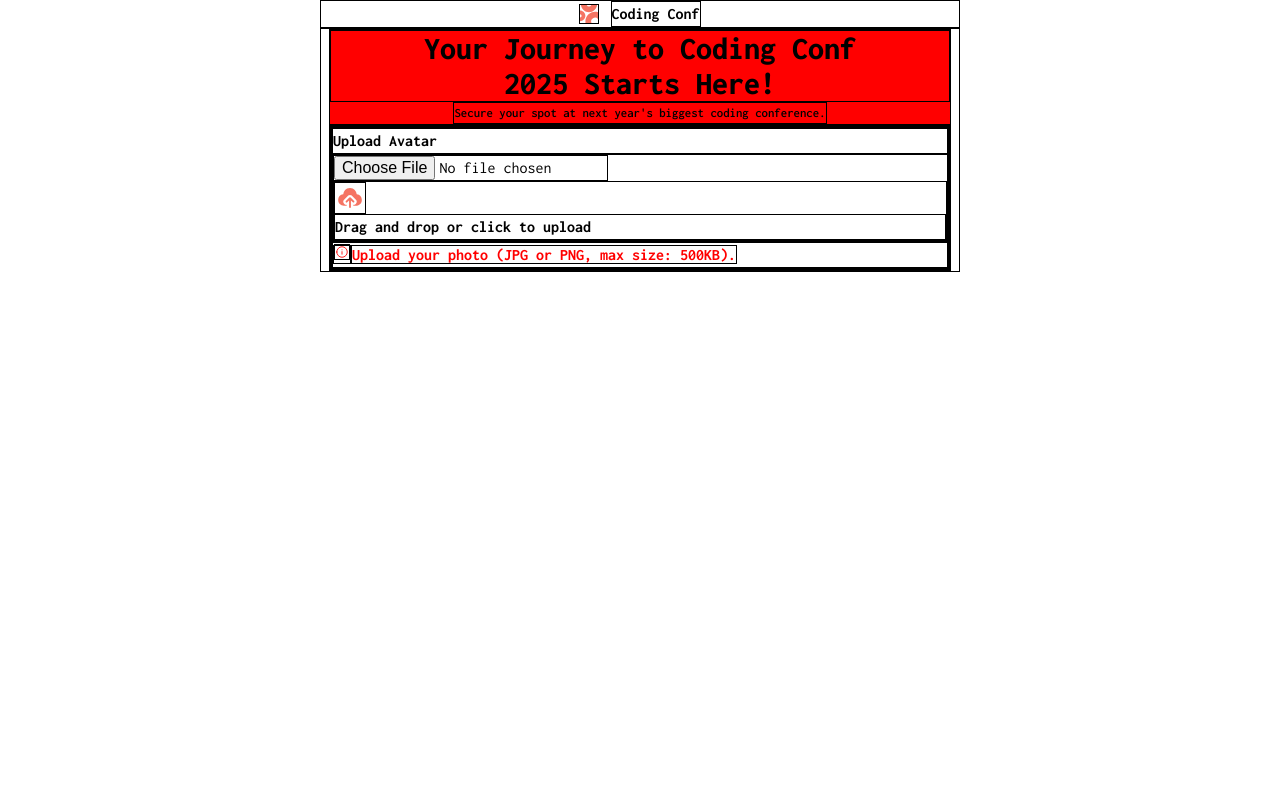
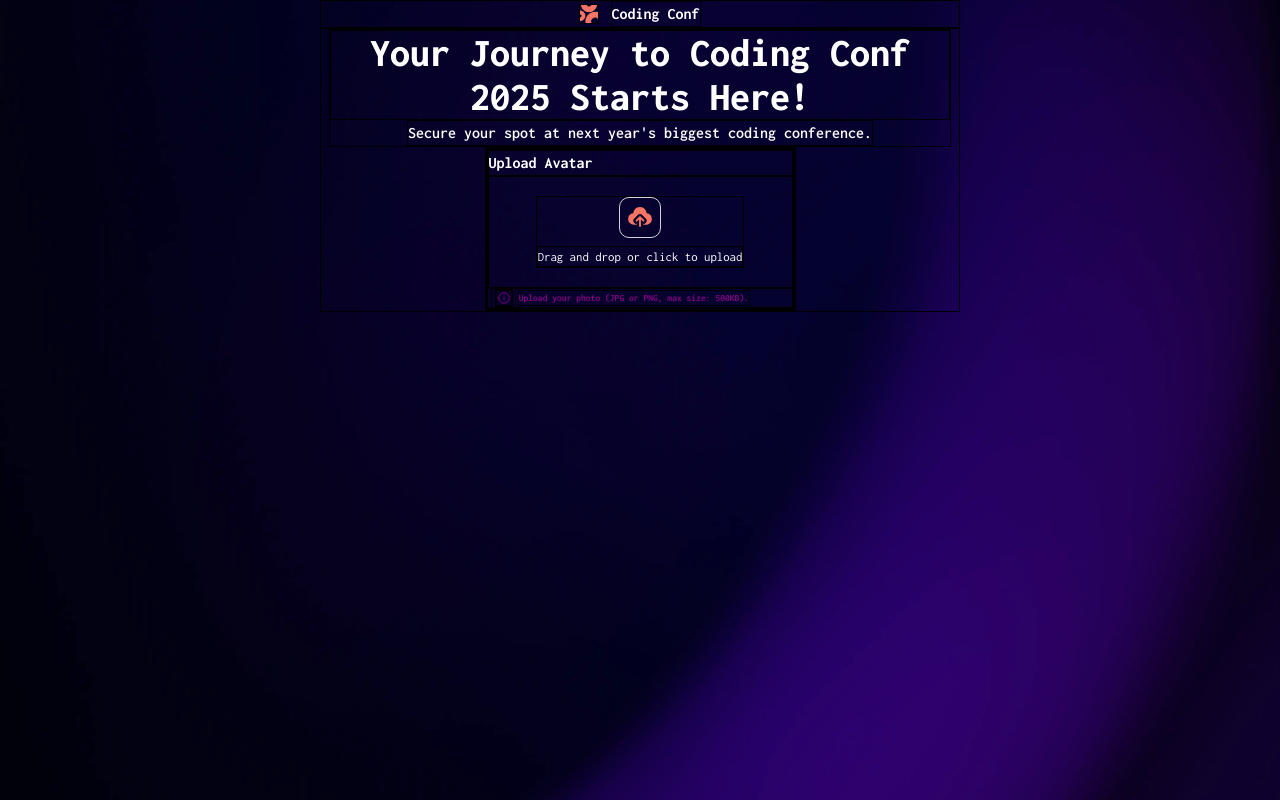
Before and after one commit to awakeinthedreamstate/conference-ticket-generator, a React (Vite) app in the folder ticketgeneratorapp/: page / in a window 1280 px wide. Built offline with nearby package versions, Linux system fonts and the light colour scheme.

Commit message:
Finished Upload Avatar component
Upload avatar component now accepts image file, displays image to user and allows user to remove/change image.

```diff
--- a/ticketgeneratorapp/src/app.css
+++ b/ticketgeneratorapp/src/app.css
@@ -8,6 +8,21 @@
 
 body {
   margin: 0;
+  background-image: url("/assets/images/background-desktop.png"),
+    url("/assets/images/background-mobile.png");
+  background-size: cover, contain;
+  color: white;
+  /* &::after {
+    content: "";
+    position: absolute;
+    top: 0;
+    left: 0;
+    width: 100%;
+    height: 100%;
+    background-image: url("/assets/images/pattern-lines.svg");
+    background-size: cover;
+    z-index: -1;
+  } */
 }
 
 .App {
@@ -20,6 +35,10 @@ body {
 }
 
 .container {
+  display: flex;
+  flex-direction: column;
+  justify-content: center;
+  align-items: center;
   max-width: 1280px;
   min-width: 50%;
   margin-left: auto;
--- a/ticketgeneratorapp/src/components/TicketForm.jsx
+++ b/ticketgeneratorapp/src/components/TicketForm.jsx
@@ -1,8 +1,9 @@
 import UploadAvatar from "./UploadAvatar";
+import styles from "./ticketform.module.css";
 
 export default function TicketForm() {
   return (
-    <div>
+    <div id={styles.ticketForm}>
       <form id="attendeeForm">
         <UploadAvatar />
       </form>
--- a/ticketgeneratorapp/src/components/UploadAvatar.jsx
+++ b/ticketgeneratorapp/src/components/UploadAvatar.jsx
@@ -33,44 +33,49 @@ export default function UploadAvatar() {
     console.log("onChange triggered");
   }
 
-  function handleRemoveImage() {
+  function handleRemoveAvatar() {
     setImage(null);
     setAlertMessage(DEFAULT_ALERT);
     avatarUploadInputRef.current.value = "";
+    console.log("remove image triggered");
   }
 
   return (
     <div id="uploadSection">
       <p>Upload Avatar</p>
-      <div id="avatarUploadArea">
+      <div id={styles.avatarUploadArea}>
         <input
           type="file"
-          id="avatar"
           name="avatar"
           accept="image/*"
           onChange={handleAvatarUpload}
+          style={image ? { zIndex: -1 } : { zIndex: 2 }}
           ref={avatarUploadInputRef}
         />
         {!image ? (
-          <div>
+          <div id={styles.noAvatar}>
             <img src="/assets/images/icon-upload.svg" alt="upload icon" />
             <p>Drag and drop or click to upload</p>
           </div>
         ) : (
-          <div>
+          <div id={styles.yesAvatar}>
             <img src={image} alt="user avatar" />
             <button
+              type="button"
               onClick={() => {
-                handleRemoveImage;
+                handleRemoveAvatar();
               }}
             >
-              Remove Image
+              Remove image
             </button>
             <button
               type="button"
-              onClick={() => avatarUploadInputRef.current.click()}
+              onClick={() => {
+                avatarUploadInputRef.current.click();
+                console.log("image changed");
+              }}
             >
-              Change Image
+              Change image
             </button>
           </div>
         )}
--- a/ticketgeneratorapp/src/components/formheader.module.css
+++ b/ticketgeneratorapp/src/components/formheader.module.css
@@ -3,7 +3,7 @@
   flex-direction: column;
   justify-content: center;
   align-items: center;
-  background-color: red;
+  width: 100%;
 }
 .formHeader * {
   margin: 0;
@@ -13,8 +13,9 @@
   white-space: pre-line;
   font-weight: 800;
   width: 100%;
+  font-size: 2.5rem;
 }
 .formHeader p {
   font-weight: 600;
-  font-size: 0.8rem;
+  font-size: 1rem;
 }/*# sourceMappingURL=formheader.module.css.map */
--- /dev/null
+++ b/ticketgeneratorapp/src/components/ticketform.module.css
@@ -0,0 +1,3 @@
+#ticketForm {
+  width: 50%;
+}/*# sourceMappingURL=ticketform.module.css.map */
--- a/ticketgeneratorapp/src/components/uploadavatar.module.css
+++ b/ticketgeneratorapp/src/components/uploadavatar.module.css
@@ -1,3 +1,84 @@
-.alert {
-  color: red;
+.alert,
+i {
+  display: flex;
+  flex-direction: row;
+  justify-content: start;
+  align-items: center;
+  font-size: 0.6rem;
+  gap: 0.3rem;
+  margin-left: 0.2rem;
+  color: purple;
+}
+
+#avatarUploadArea {
+  display: flex;
+  flex-direction: column;
+  justify-content: center;
+  align-items: center;
+  position: relative;
+  width: 100%;
+  height: 7rem;
+}
+#avatarUploadArea input {
+  opacity: 0;
+  position: absolute;
+  top: 0;
+  left: 0;
+  width: 100%;
+  height: 100%;
+  cursor: pointer;
+}
+#avatarUploadArea #noAvatar {
+  display: flex;
+  flex-direction: column;
+  justify-content: center;
+  align-items: center;
+  z-index: 1;
+}
+#avatarUploadArea #noAvatar p {
+  font-weight: 400;
+  font-size: 0.8rem;
+  margin-top: 0.5rem;
+}
+#avatarUploadArea #noAvatar img {
+  padding: 0.3rem;
+  border: 1px solid hsl(252, 6%, 83%);
+  border-radius: 10px;
+}
+#avatarUploadArea #yesAvatar {
+  display: grid;
+  grid-template-columns: repeat(2, 1fr);
+  grid-template-rows: 3rem 1.3rem;
+  row-gap: 1rem;
+  -moz-column-gap: 0.5rem;
+       column-gap: 0.5rem;
+  grid-template-areas: "img img" "button1 button2";
+}
+#avatarUploadArea #yesAvatar img {
+  grid-area: img;
+  width: 3rem;
+  height: 3rem;
+  justify-self: center;
+  border: 1px solid hsl(252, 6%, 83%);
+  border-radius: 10px;
+}
+#avatarUploadArea #yesAvatar button {
+  height: 1rem;
+  grid-area: button2;
+  font-size: 0.8rem;
+  background-color: hsl(252, 6%, 83%);
+  border: none;
+  border-radius: 2px;
+  padding-bottom: 1.1rem;
+  color: white;
+  cursor: pointer;
+}
+#avatarUploadArea #yesAvatar button:hover #avatarUploadArea #yesAvatar button:focus {
+  text-decoration: underline;
+}
+#avatarUploadArea #yesAvatar button:first-of-type {
+  grid-area: button1;
+}
+#avatarUploadArea #yesAvatar button:last-of-type {
+  grid-area: button2;
 }/*# sourceMappingURL=uploadavatar.module.css.map */
```
